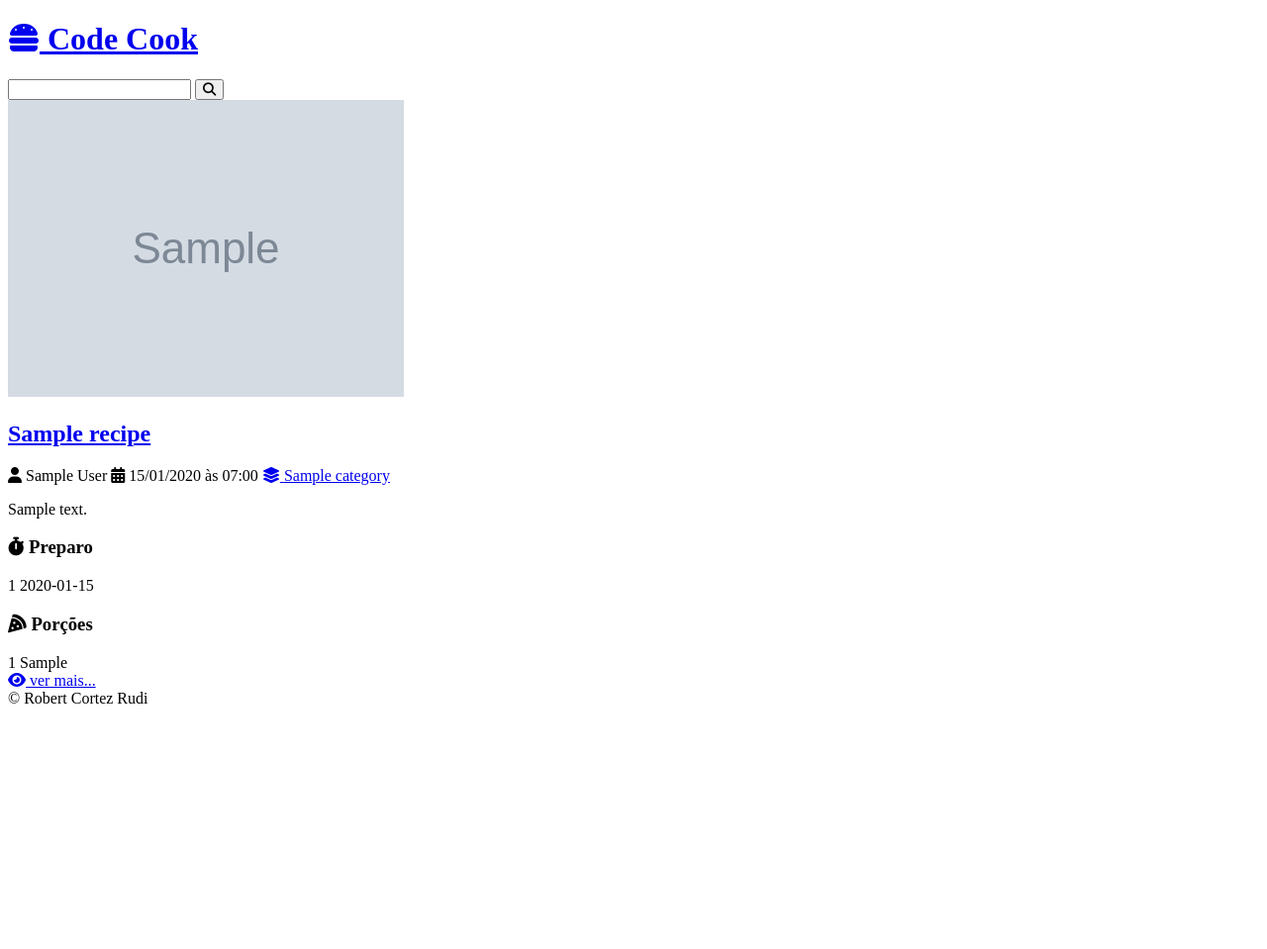
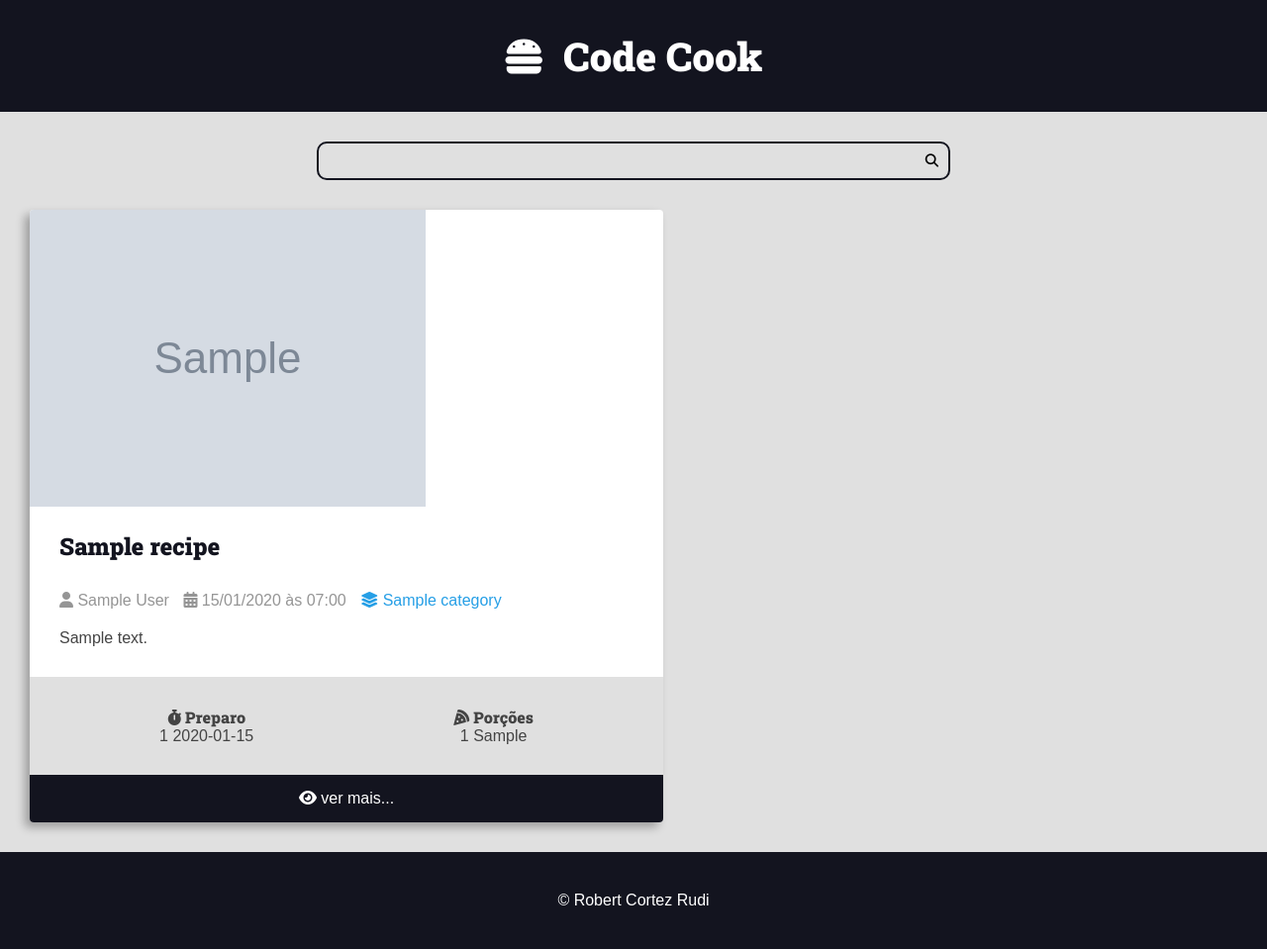
Before and after one commit to Robert-Cortez-Rudi/Code_Cook, a Django app: page / in a window 1280 px wide. Shown: the whole page at 99% size. Before the commit the page ends 711 px from the top, so only its background shows below. Run offline with Django 5.2, Linux system fonts and the light colour scheme; tables that the repository leaves empty hold one stand-in row (values such as "Sample post"); grey boxes marked "Sample" are stand-in pictures.

Commit message:
REFACTOR: Organizing templates and static files (css)

```diff
--- /dev/null
+++ b/base_static/global/css/styles.css
@@ -0,0 +1,417 @@
+:root {
+    --color-primary: #269fe6;
+    --color-primary-hover: #2086c2;
+    --color-primary-dark: #13141f;
+    --color-primary-dark-hover: #212336;
+    --color-primary-light: #d4ecfa;
+    --color-primary-light-hover: #bdd8e7;
+
+    --color-white: #fff;
+    --color-black: #000;
+
+    --color-dark-text: #444;
+    --color-info-light: #cce5ff;
+    --color-debug-light: #cce5ff;
+    --color-success-light: #d4edda;
+    --color-alert-light: #fff3cd;
+    --color-warning-light: #fff3cd;
+    --color-error-light: #f8d7da;
+
+    --color-info-dark: #4d86c4;
+    --color-debug-dark: #4d86c4;
+    --color-success-dark: #4a9c5d;
+    --color-alert-dark: #927f40;
+    --color-warning-dark: #927f40;
+    --color-error-dark: #da525d;
+
+    --color-gray-0: #f9f9f9;
+    --color-gray-1: #e0e0e0;
+    --color-gray-2: #c7c7c7;
+    --color-gray-3: #aeaeae;
+    --color-gray-4: #959595;
+    --color-gray-5: #7d7d7d;
+    --color-gray-6: #646464;
+    --color-gray-7: #4b4b4b;
+    --color-gray-8: #323232;
+    --color-gray-9: #191919;
+
+    --font-primary: sans-serif;
+    --font-headings: 'Roboto Slab', serif;
+
+    --spacing-gutter-medium: 3rem;
+    --spacing-gutter-large: 4rem;
+  }
+
+  * {
+    padding: 0;
+    margin: 0;
+    box-sizing: border-box;
+  }
+
+  html {
+    font-size: 62.5%;
+  }
+
+  body {
+    font-size: 1.6rem;
+    font-family: var(--font-primary);
+    background: var(--color-gray-1);
+    color: var(--color-dark-text);
+  }
+
+  h1, h2, h3, h4, h5, h6 {
+    font-family: var(--font-headings);
+  }
+
+  .main-header-container {
+    background: var(--color-primary-dark);
+  }
+
+  .container {
+    max-width: 144rem;
+    margin: 0 auto;
+    padding: var(--spacing-gutter-medium);
+  }
+
+  .main-logo {
+    font-size: 4rem;
+    color: var(--color-white);
+    text-decoration: none;
+    display: flex;
+    flex-flow: row nowrap;
+    justify-content: center;
+    align-items: center;
+    width: fit-content;
+    margin: 0 auto;
+  }
+
+  .main-logo-icon {
+    margin-right: 2rem;
+  }
+
+  .search-form {
+    border: .2rem solid var(--color-primary-dark);
+    max-width: 64rem;
+    margin: 0 auto;
+    border-radius: 1rem;
+    position: relative;
+    transition: all 300ms ease-in-out;
+  }
+
+  .search-input,
+  .search-button {
+    border: none;
+    background: none;
+    outline: none;
+    padding: 1rem;
+    transition: all 300ms ease-in-out;
+  }
+
+  .search-input {
+    width: 100%;
+    padding-right: 3rem;
+  }
+
+  .search-button {
+    position: absolute;
+    top: 0;
+    right: 0;
+  }
+
+  .search-button:focus {
+    outline: 1px solid var(--color-primary);
+    background: rgba(0, 0, 0, .05);
+  }
+
+  .search-form:focus-within {
+    border-color: var(--color-primary);
+    background-color: var(--color-white);
+  }
+
+  .search-form:focus-within .search-button {
+    color: var(--color-primary);
+  }
+
+  .main-content {
+    padding-top: 0;
+  }
+
+  .main-content-list {
+    display: grid;
+    grid-template-columns: repeat(auto-fit, minmax(340px, 1fr));
+    gap: var(--spacing-gutter-large);
+  }
+
+  .recipe {
+    background: var(--color-white);
+    box-shadow: -5px 5px 10px rgba(0, 0, 0, .3);
+    transform: scale(1);
+    transition: all 300ms ease-in-out;
+    border-radius: .4rem;
+    overflow: hidden;
+  }
+
+  .recipe img {
+    max-width: 100%;
+  }
+
+  .recipe-list-item {
+    max-width: 64rem;
+    height: fit-content;
+  }
+
+  .recipe-list-item:hover {
+    transform: scale(1.02);
+    box-shadow: -8px 8px 18px rgba(0, 0, 0, .25);
+  }
+
+  .recipe-title-container {
+    padding: var(--spacing-gutter-medium);
+    padding-top: 2rem;
+  }
+
+  .recipe-title-container a{
+    text-decoration: none;
+    color: var(--color-primary-dark);
+  }
+
+  .recipe-author {
+    padding: 0 var(--spacing-gutter-medium);
+  }
+
+  .recipe-content {
+    padding: var(--spacing-gutter-medium);
+    padding-top: 2rem;
+  }
+
+  .recipe-author-item {
+    color: var(--color-gray-4);
+    margin-right: 1rem;
+  }
+
+  .recipe-author a {
+    color: var(--color-primary);
+    transition: all 300ms ease-in-out;
+    text-decoration: none;
+  }
+
+  .recipe-author a:hover {
+    color: var(--color-primary-dark-hover);
+  }
+
+  .recipe-meta-container {
+    display: flex;
+    flex-flow: row wrap;
+    padding: var(--spacing-gutter-medium);
+    background: var(--color-gray-1);
+  }
+
+  .recipe-meta {
+    display: flex;
+    flex-flow: column nowrap;
+    flex-shrink: 1;
+    flex-grow: 1;
+    text-align: center;
+  }
+
+  .recipe-meta-title {
+    font-size: 1.6rem;
+  }
+
+  .recipe-footer a {
+    background: var(--color-primary-dark);
+    display: block;
+    color: var(--color-white);
+    text-decoration: none;
+    text-align: center;
+    padding: 1.5rem var(--spacing-gutter-medium);
+    transition: all 300ms ease-in-out;
+  }
+
+  .recipe-footer a:hover {
+    filter: brightness(2);
+  }
+
+  .main-content-detail  .recipe-list-item {
+    max-width: 84rem;
+    margin: 0 auto;
+  }
+
+  .main-content-detail .recipe-list-item:hover {
+    transform: scale(1);
+    box-shadow: -5px 5px 15px rgba(0, 0, 0, 0.2);
+  }
+
+  .preparation-steps {
+    padding: var(--spacing-gutter-medium);
+  }
+
+  .preparation-steps h1,
+  .preparation-steps h2,
+  .preparation-steps h3,
+  .preparation-steps h4,
+  .preparation-steps h5,
+  .preparation-steps h6,
+  .preparation-steps p,
+  .preparation-steps pre {
+    margin: 2rem 0;
+  }
+
+  .preparation-steps ol,
+  .preparation-steps ul {
+    margin: 2rem;
+    padding: 0 2rem;
+  }
+
+  .main-footer {
+    display: flex;
+      justify-content: center;
+    background: var(--color-primary-dark);
+    color: var(--color-white);
+    padding: var(--spacing-gutter-large);
+  }
+
+  .main-footer a {
+    color: var(--color-white);
+    text-decoration: none;
+    transition: all 300ms ease-in-out;
+  }
+
+  .main-footer a:hover {
+    filter: brightness(.8);
+  }
+
+  .center {
+    text-align: center;
+  }
+
+  .pagination-content{
+    display: flex;
+      flex-flow: row wrap;
+      justify-content: center;
+    gap: 1rem 0.5rem;
+
+  }
+
+  .pagination .page-item {
+    padding: .5rem 1rem;
+  }
+
+  .pagination .page-link {
+    text-decoration: none;
+    background: var(--color-primary);
+    border-radius: 5px;
+    color: var(--color-white);
+  }
+
+  .pagination .page-current {
+    background: var(--color-primary-hover);
+  }
+
+  /* Forms */
+
+  .form-content {
+    max-width: 64rem;
+    margin: 0 auto;
+    margin-bottom: var(--spacing-gutter-medium);
+  }
+
+  .form-content label, .form-content .help-text, .errorlist {
+    display: block;
+    margin: .5rem 0;
+    font-size: 1.4rem;
+    list-style-type: none;
+  }
+
+  .errorlist {
+    color: var(--color-error-dark);
+  }
+
+  .form-content input {
+    width: 100%;
+    padding: 1rem;
+    border-radius: .4rem;
+    border: 1px solid var(--color-primary-dark);
+  }
+
+  .form-content-grid {
+    display: grid;
+      grid-template-columns: repeat(auto-fit, minmax(30rem, 1fr));
+    gap: calc(var(--spacing-gutter-medium) / 2) var(--spacing-gutter-medium);
+  }
+
+  .form-content button {
+    padding: 1rem 2rem;
+    border: none;
+    background: var(--color-primary-dark);
+    color: var(--color-white);
+    border-radius: 5px;
+  }
+
+  /* Messages */
+
+  .messages-container {
+    display: flex;
+      flex-flow: column nowrap;
+    gap: calc(var(--spacing-gutter-medium) / 2);
+  }
+
+  .message {
+    padding: 1rem;
+    border-radius: 4px;
+    border: 1px solid var(--color-dark-text);
+    background: var(--color-gray-2);
+    color: var(--color-dark-text);
+  }
+
+  .message-error {
+    border: 1px solid var(--color-error-dark);
+    background: var(--color-error-light);
+    color: var(--color-error-dark);
+  }
+
+  .message-success {
+    border: 1px solid var(--color-success-dark);
+    background: var(--color-success-light);
+    color: var(--color-success-dark);
+  }
+
+  .message-warning {
+    border: 1px solid var(--color-warning-dark);
+    background: var(--color-warning-light);
+    color: var(--color-warning-dark);
+  }
+
+  .message-alert {
+    border: 1px solid var(--color-alert-dark);
+    background: var(--color-alert-light);
+    color: var(--color-alert-dark);
+  }
+
+  .message-info {
+    border: 1px solid var(--color-info-dark);
+    background: var(--color-info-light);
+    color: var(--color-info-dark);
+  }
+
+  .message-debug {
+    border: 1px solid var(--color-debug-dark);
+    background: var(--color-debug-light);
+    color: var(--color-debug-dark);
+  }
+
+  /* Generics */
+
+  .m-x {
+    margin: 0 var(--spacing-gutter-medium);
+  }
+
+  .m-y {
+    margin: var(--spacing-gutter-medium) 0;
+  }
+
+  @media (max-width: 600px) {
+    .main-content-list, .form-content-grid {
+      grid-template-columns: repeat(auto-fit, minmax(100%, 1fr));
+    }
+  }
--- a/base_templates/global/base.html
+++ b/base_templates/global/base.html
@@ -1,21 +1,21 @@
 <!DOCTYPE html>
 <html lang="pt-BR">
 <head>
-    {% include "recipes/partials/head.html" %}
+    {% include "global/partials/head.html" %}
 
     <title>Code Cook | {% block title %}  {% endblock title %}</title>
 </head>
 
 <body>
-    {% include "recipes/partials/header.html" %}
-    {% include "recipes/partials/search.html" %}
+    {% include "global/partials/header.html" %}
+    {% include "global/partials/search.html" %}
 
     <main class="main-content-container">
         {% block content %}{% endblock content %}
 
-        {% include "recipes/partials/pagination.html" %}
+        {% include "global/partials/pagination.html" %}
     </main>
 
-    {% include "recipes/partials/footer.html" %}
+    {% include "global/partials/footer.html" %}
 </body>
 </html>
--- a/project/recipes/templates/recipes/partials/head.html
+++ b/base_templates/global/partials/head.html
@@ -11,5 +11,5 @@
 
 
     {% load static %}
-    <link rel="stylesheet" href="{% static 'recipes/css/styles.css' %}"> <!--Importando o CSS-->
+    <link rel="stylesheet" href="{% static 'global/css/styles.css' %}"> <!--Importando o CSS-->
     <link rel="stylesheet" href="{% static 'base_static/global/css/global-style.css' %}">
--- a/project/recipes/templates/recipes/pages/home.html
+++ b/project/recipes/templates/recipes/pages/home.html
@@ -7,7 +7,7 @@
 {% block content %}
     <main class="main-content-container">
 
-        {% include "recipes/partials/messages.html" %}
+        {% include "global/partials/messages.html" %}
 
         <div class="main-content main-content-list container">
             {% for recipe in recipes %}
```
Also changed, not shown: project/authors/templates/authors/pages/register_view.html (+2 -36 lines), base_templates/global/partials/footer.html (renamed from project/recipes/templates/recipes/partials/footer.html), base_templates/global/partials/header.html (renamed from project/recipes/templates/recipes/partials/header.html), base_templates/global/partials/messages.html (renamed from project/recipes/templates/recipes/partials/messages.html), base_templates/global/partials/pagination.html (renamed from project/recipes/templates/recipes/partials/pagination.html), base_templates/global/partials/search.html (renamed from project/recipes/templates/recipes/partials/search.html).
